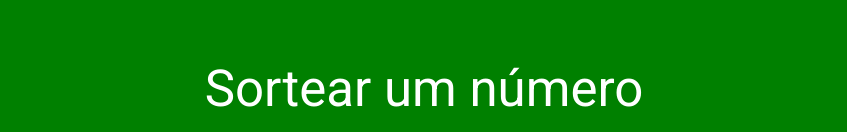
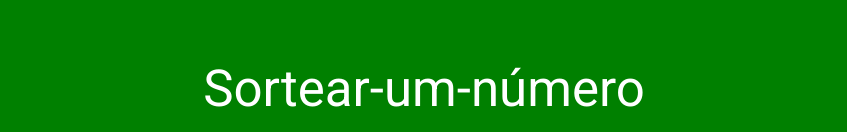
Before and after one commit to luizbmsaraiva2023-25/PROGRAMA--O, a plain HTML site: page SORTEADOR/index.html in a window 1280 px wide. Shown: the part 428-560 px from the top of the page, without its empty margins (216-1063 px from the left). Drawn offline with Linux system fonts and the light colour scheme.

Commit message:
23.12.25

```diff
--- a/SORTEADOR/index.html
+++ b/SORTEADOR/index.html
@@ -12,7 +12,7 @@
 <body>
     <img src="./assets/LOGO.png" alt="Logo AmoreAmora Boutique Sensual">
 
-    <h2>Sortear um número</h2>
+    <h2>Sortear-um-número</h2>
 
     <div>
         <input placeholder="entre" class="input-min" type="number">
```
